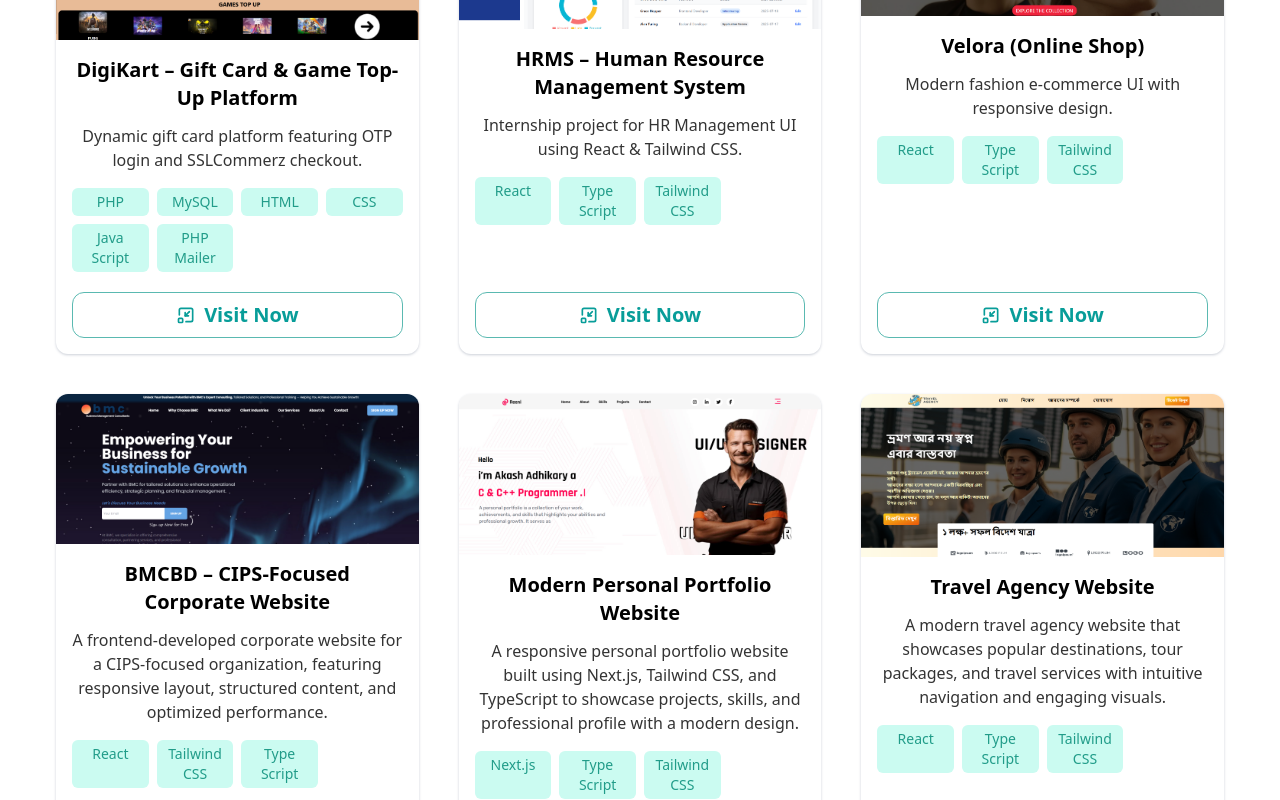
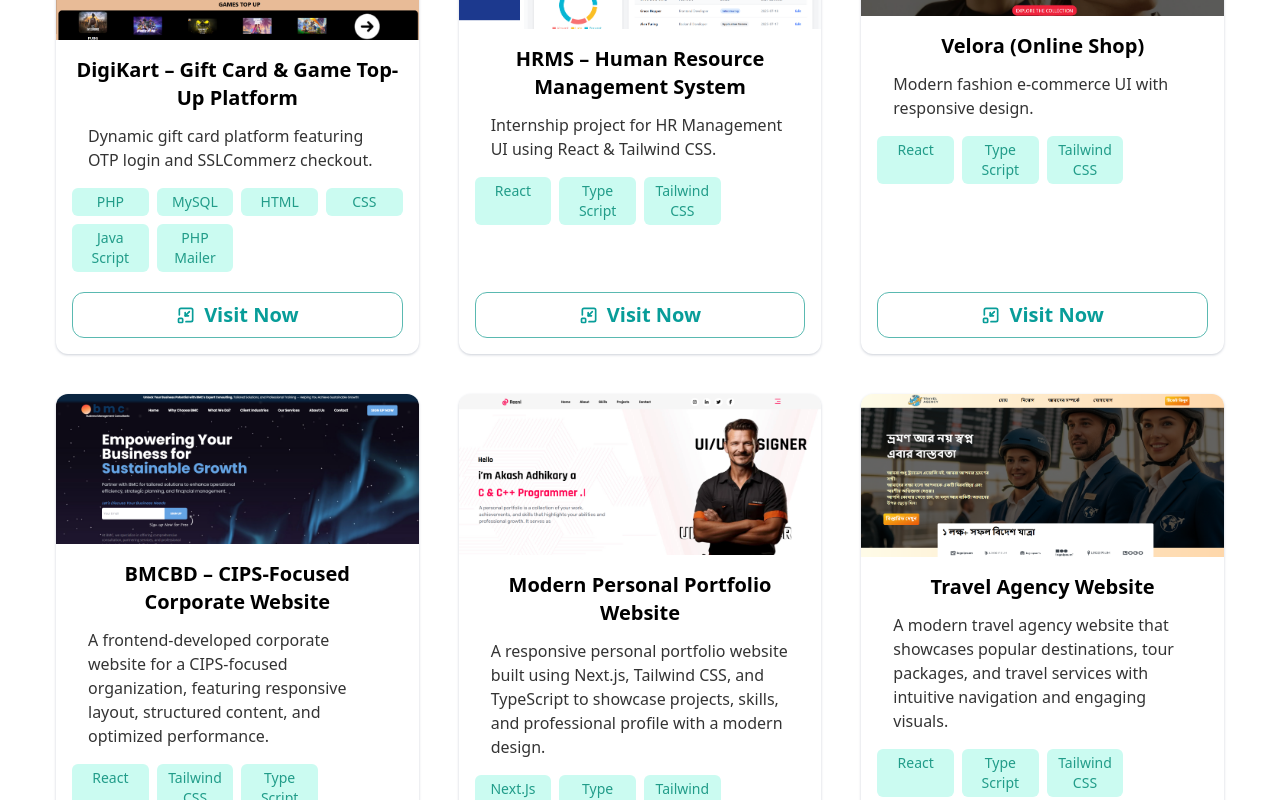
Before and after one commit to ashikapi/ashikapi_portfolio, a React (Vite) app: page /featuredprojects in a window 1280 px wide. Shown: the part 2680-3480 px from the top of the page. Built offline with nearby package versions, Linux system fonts and the light colour scheme.

Commit message:
update feature project

```diff
--- a/src/pages/FeaturedProjects.tsx
+++ b/src/pages/FeaturedProjects.tsx
@@ -51,7 +51,7 @@ url: 'https://bmcbd.netlify.app/'
     img: projectImage5,
     title: 'Modern Personal Portfolio Website',
     Description: 'A responsive personal portfolio website built using Next.js, Tailwind CSS, and TypeScript to showcase projects, skills, and professional profile with a modern design.',
-    Tech: ['Next.js', 'Type Script', 'Tailwind CSS'],
+    Tech: ['Next.Js', 'Type Script', 'Tailwind CSS'],
     url: 'https://akashadhikary.netlify.app/'
   },
   {
@@ -89,7 +89,7 @@ const FeaturedProjects = () => {
           {project.title}
         </h1>
 
-        <p className="text-center text-black opacity-80">
+        <p className="text-start px-4 text-black opacity-80">
           {project.Description}
         </p>
 
@@ -97,7 +97,7 @@ const FeaturedProjects = () => {
           {project.Tech.map((tech, index) => (
             <span
               key={index}
-              className="px-2 py-1 bg-[rgb(203,251,241)] rounded-md text-sm text-center"
+              className="px-2 py-1 bg-[rgb(203,251,241)] rounded-md sm:text-sm text-xs text-center"
             >
               {tech}
             </span>
```
